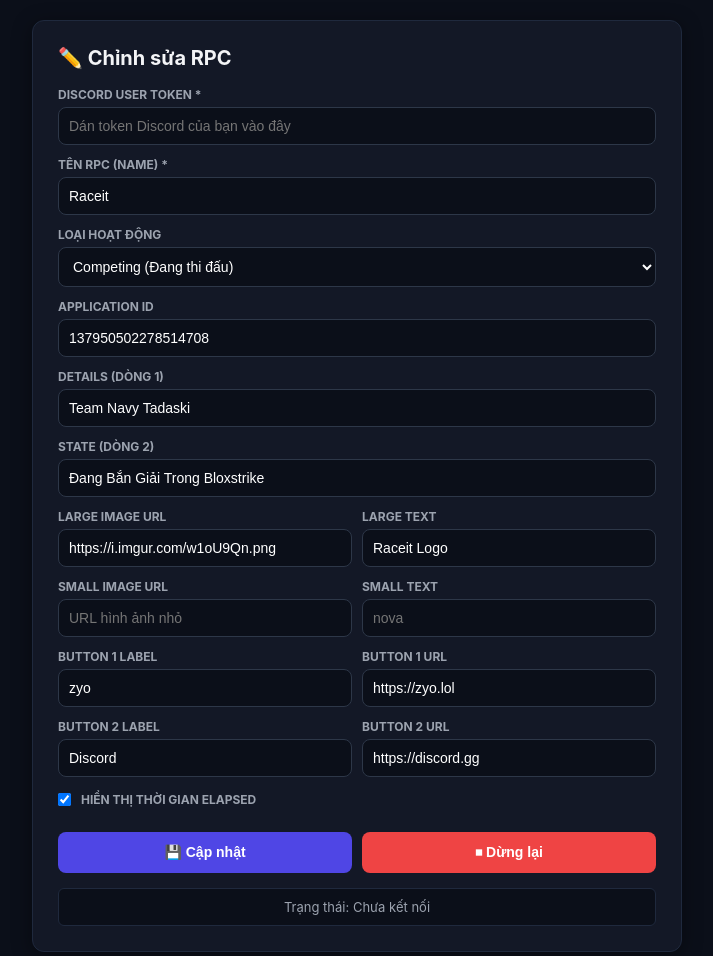
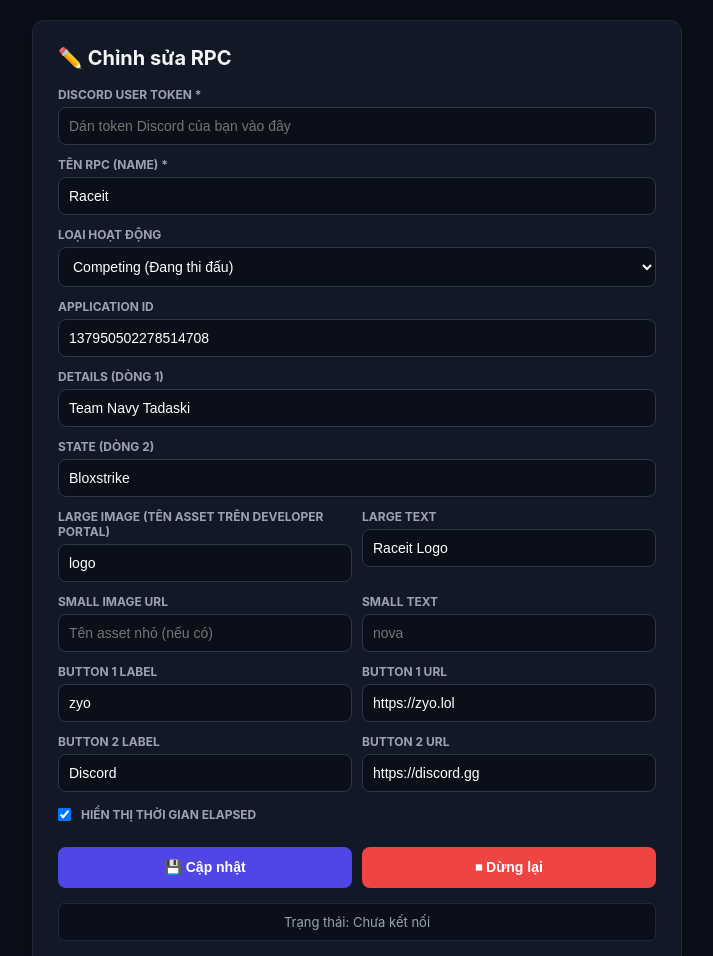
Before and after one commit to dinhhieudepzai-ux/-my-discord-rpc, a website: page index.html in a window 1280 px wide. Shown: the top 956 px of the page, without its empty margins (283-996 px from the left). Drawn offline with Linux system fonts and the light colour scheme.

Commit message:
Update index.html

```diff
--- a/index.html
+++ b/index.html
@@ -100,13 +100,13 @@
             <input type="text" id="details" value="Team Navy Tadaski">
 
             <label>State (Dòng 2)</label>
-            <input type="text" id="state" value="Đang Bắn Giải Trong Bloxstrike">
+            <input type="text" id="state" value="Bloxstrike">
 
             <div class="row">
                 <div>
-                    <label>Large Image URL</label>
-                    <!-- Sử dụng link ảnh trực tiếp dạng công khai -->
-                    <input type="text" id="largeImage" value="https://i.imgur.com/w1oU9Qn.png" placeholder="URL hình ảnh lớn">
+                    <label>Large Image (Tên Asset trên Developer Portal)</label>
+                    <!-- Điền tên asset bạn đã upload trong Art Assets, ví dụ: logo -->
+                    <input type="text" id="largeImage" value="logo" placeholder="Nhập tên asset, VD: logo">
                 </div>
                 <div>
                     <label>Large Text</label>
@@ -117,7 +117,7 @@
             <div class="row">
                 <div>
                     <label>Small Image URL</label>
-                    <input type="text" id="smallImage" placeholder="URL hình ảnh nhỏ">
+                    <input type="text" id="smallImage" placeholder="Tên asset nhỏ (nếu có)">
                 </div>
                 <div>
                     <label>Small Text</label>
```
